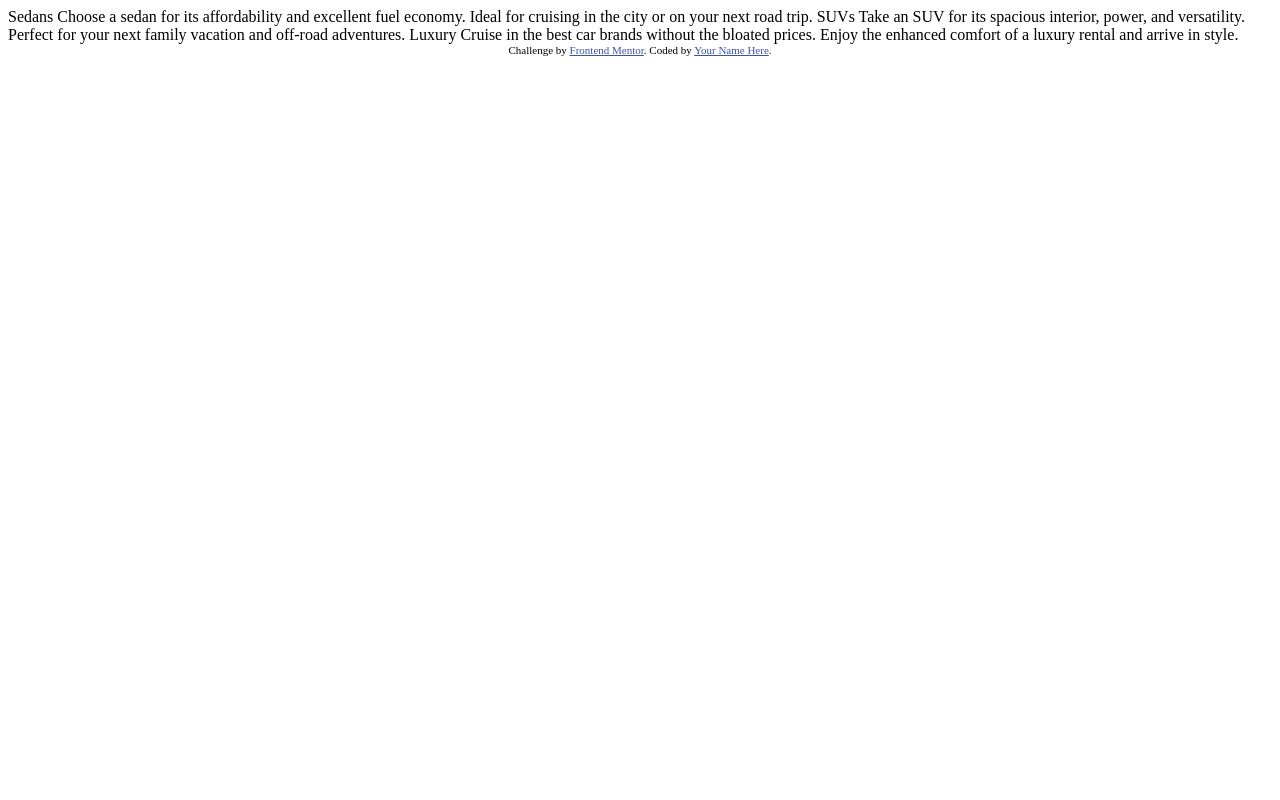
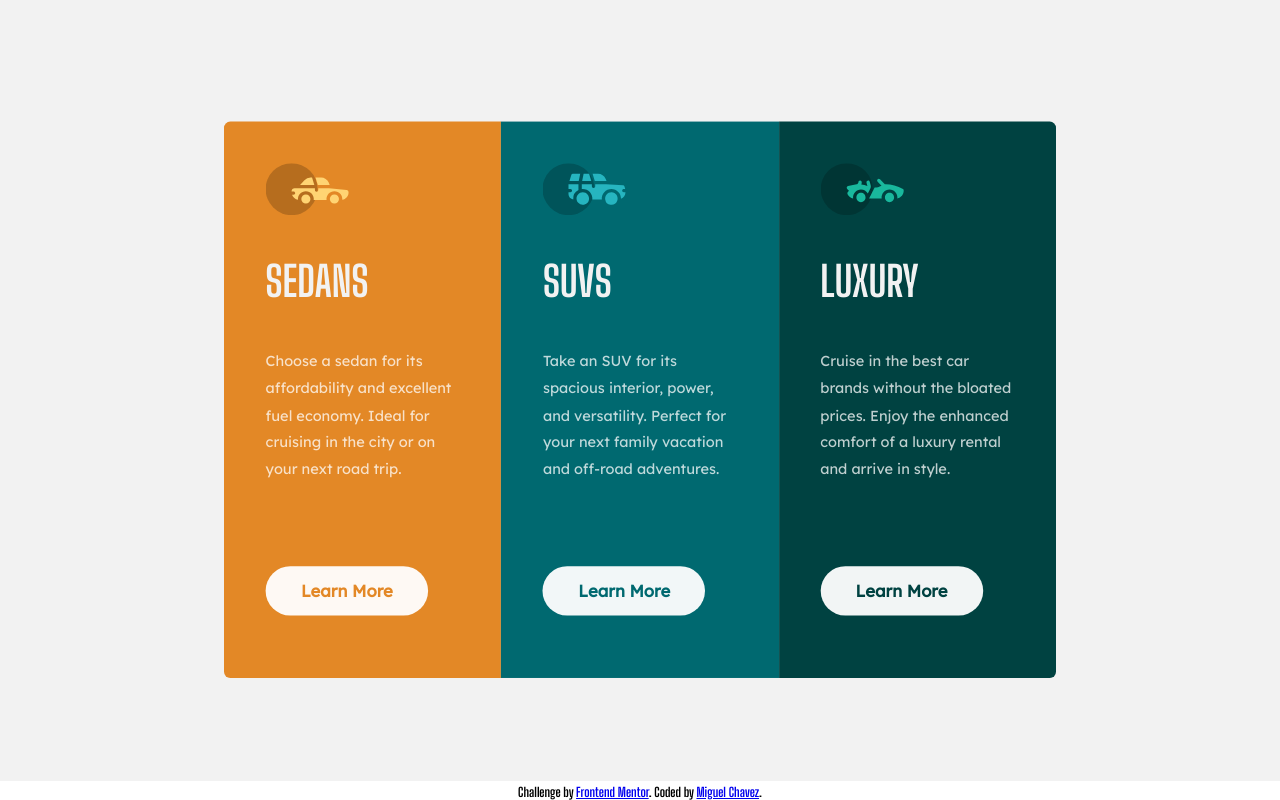
Before and after one commit to toonchavez8/08_3Column_Card_Component, a plain HTML site: page index.html in a window 1280 px wide. Drawn offline with Linux system fonts and the light colour scheme.

Commit message:
created html markup and added standerd styling w/ css

```diff
--- a/index.html
+++ b/index.html
@@ -1,36 +1,60 @@
 <!DOCTYPE html>
 <html lang="en">
+
 <head>
   <meta charset="UTF-8">
-  <meta name="viewport" content="width=device-width, initial-scale=1.0"> <!-- displays site properly based on user's device -->
+  <meta name="viewport" content="width=device-width, initial-scale=1.0">
+  <!-- displays site properly based on user's device -->
 
+  <link rel="stylesheet" href="style.css">
   <link rel="icon" type="image/png" sizes="32x32" href="./images/favicon-32x32.png">
 
   <title>Frontend Mentor | 3-column preview card component</title>
+</head>
 
-  <!-- Feel free to remove these styles or customise in your own stylesheet 👍 -->
-  <style>
-    .attribution { font-size: 11px; text-align: center; }
-    .attribution a { color: hsl(228, 45%, 44%); }
-  </style>
-</head>
 <body>
 
-  Sedans
-  Choose a sedan for its affordability and excellent fuel economy. Ideal for cruising in the city
-  or on your next road trip.
+  <main class="cardWrapper">
+    <div class="Flex-container">
+      <div class="Card Sedans">
+        <img src="/images/icon-sedans.svg" alt="" srcset="">
+        <h1 class="header">Sedans</h1>
+        <p>
+          Choose a sedan for its affordability and excellent fuel economy. Ideal for cruising in the city
+          or on your next road trip.
+        </p>
+        <a href="#" class="btn">learn more</a>
+      </div>
+      <div class="Card SUV">
+        <img src="/images/icon-suvs.svg" alt="" srcset="">
+        <h1 class="header">SUVs</h1>
+        <p>
+          Take an SUV for its spacious interior, power, and versatility. Perfect for your next family vacation
+          and off-road adventures.
+        </p>
+        <a href="#" class="btn">learn more</a>
+      </div>
+      <div class="Card LUX">
+        <img src="/images/icon-luxury.svg" alt="" srcset="">
+        <h1 class="header">Luxury</h1>
+        <p>
+          Cruise in the best car brands without the bloated prices. Enjoy the enhanced comfort of a luxury
+          rental and arrive in style.
+        </p>
+        <a href="#" class="btn">learn more</a>
+      </div>
+    </div>
+  </main>
 
-  SUVs
-  Take an SUV for its spacious interior, power, and versatility. Perfect for your next family vacation
-  and off-road adventures.
+  <!-- Attribution section -->
 
-  Luxury
-  Cruise in the best car brands without the bloated prices. Enjoy the enhanced comfort of a luxury
-  rental and arrive in style.
+  <footer class="attribution">
+    <div class="footerblk">
+      <p>Challenge by <a href="https://www.frontendmentor.io?ref=challenge" target="_blank">Frontend Mentor</a>.
+        Coded by <a href="https://github.com/toonchavez8">Miguel Chavez</a>.</p>
+    </div>
 
-  <div class="attribution">
-    Challenge by <a href="https://www.frontendmentor.io?ref=challenge" target="_blank">Frontend Mentor</a>.
-    Coded by <a href="#">Your Name Here</a>.
-  </div>
+  </footer>
 </body>
+
 </html>
--- /dev/null
+++ b/style.css
@@ -0,0 +1,154 @@
+@import url("https://fonts.googleapis.com/css2?family=Big+Shoulders+Display:wght@700&family=Lexend+Deca&display=swap");
+
+:root {
+  /*Primary Color Variables*/
+  --pr-brightOrange: hsl(31, 77%, 52%);
+  --pr-darkCyan: hsl(184, 100%, 22%);
+  --pr-VeryDarkCyan: hsl(179, 100%, 13%);
+
+  /*Secondary Color Variables*/
+  --White: hsl(0, 0%, 100%);
+  --TransparentWhite: hsla(0, 0%, 100%, 0.75);
+  --verylightGray: hsl(0, 0%, 95%);
+
+  /*Font Variables*/
+  --font-family-primary: "Big Shoulders Display", cursive;
+  --font-family-secondary: "Lexend Deca", sans-serif;
+
+  /*Font Weight Variables*/
+  --Bold: 700;
+  --regular: 400;
+}
+
+/* reset */
+body,
+h1,
+h2,
+h3,
+h4,
+h5,
+p {
+  margin: 0;
+  padding: 0;
+  border: 0;
+  font-size: 100%;
+  font: inherit;
+  vertical-align: baseline;
+}
+
+body {
+  background-color: var(--verylightGray);
+}
+
+.cardWrapper {
+  position: absolute;
+  top: 50%;
+  left: 50%;
+  transform: translate(-50%, -50%);
+}
+
+.Flex-container {
+  display: flex;
+  flex-direction: row;
+  gap: 0;
+  max-width: max-content;
+  transform: scale(1.3);
+}
+
+/* Basic Card styling */
+.Card {
+  text-align: center;
+  font-family: "Lexend Deca", sans-serif;
+  font-size: 1.5rem;
+  background-color: var(--White);
+  display: flex;
+  flex-direction: column;
+  align-items: flex-start;
+  text-align: left;
+  gap: 2rem;
+  padding: 2rem;
+}
+
+.Card .header {
+  font-size: 1.5rem;
+  font-family: var(--font-family-primary);
+  font-weight: var(--Bold);
+  color: var(--verylightGray);
+  text-transform: uppercase;
+  font-size: 2rem;
+}
+.Sedans {
+  background-color: var(--pr-brightOrange);
+  border-radius: .3rem 0 0 .3rem;
+}
+.SUV {
+  background-color: var(--pr-darkCyan);
+}
+.LUX {
+  background-color: var(--pr-VeryDarkCyan);
+    border-radius: 0 .3rem .3rem 0;
+}
+
+.Card p {
+  font-family: var(--font-family-secondary);
+  font-weight: var(--regular);
+  color: var(--TransparentWhite);
+  text-transform: none;
+  max-width: 12rem;
+  max-height: 8rem;
+  font-size: 0.7rem;
+  line-height: 1.3rem;
+  margin-bottom: 1rem;
+}
+
+.Card .btn {
+  background-color: var(--verylightGray);
+  text-decoration: none;
+  font-family: var(--font-family-secondary);
+  font-weight: var(--Bold);
+  font-size: 0.8rem;
+  padding: 0.7rem 1.7rem;
+  border: none;
+  border-radius: 25rem;
+  color: black;
+  text-transform: capitalize;
+  cursor: pointer;
+  transition: all 0.3s ease-in-out;
+  mix-blend-mode: screen;
+  margin: 1rem 0;
+}
+
+/* attribution section */
+footer {
+  position: absolute;
+  bottom: 0;
+  width: 100%;
+  padding-top: 50px;
+  overflow: hidden;
+}
+.footerblk {
+  display: flex;
+  flex-direction: column;
+  justify-content: center;
+  align-content: center;
+  align-items: center;
+  width: 100%;
+  background-color: var(--White);
+  font-family: var(--font-family-primary);
+  font-size: 0.8rem;
+  padding-top: 0.2rem;
+  text-align: center;
+  transition: 300ms ease-in-out;
+}
+
+/* @Media for detecting hover capability if true adds hover anim */
+@media (hover: hover) {
+  footer:hover .footerblk {
+    transform: translateY(-0%);
+  }
+  .footerblk {
+    transform: translateY(100%);
+    text-align: center;
+    transition: 300ms ease-in-out;
+  }
+}
```
